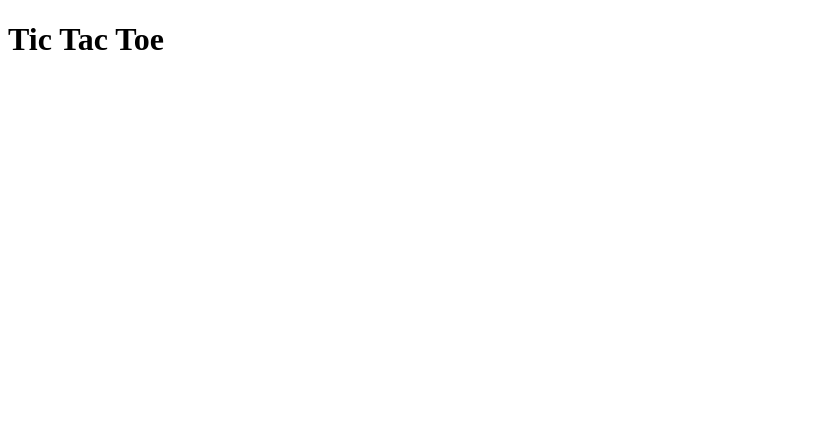
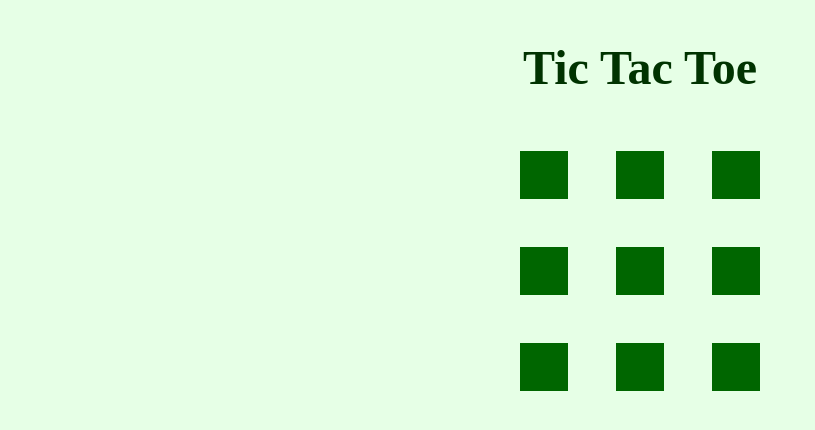
Before and after one commit to haridasnykiel/FCC_TicTacToe, a website: page index.html in a window 1280 px wide. Shown: the whole page, without its empty margins (0-815 px from the left). Drawn offline with Linux system fonts and the light colour scheme.

Commit message:
Adding some HTML and CSS to the web page.

```diff
--- a/index.html
+++ b/index.html
@@ -9,5 +9,22 @@
   </head>
   <body>
     <h1>Tic Tac Toe</h1>
+    <section id="selections">
+      <div id="top_row" class="main_selectors">
+        <div class="top"></div>
+        <div class="top"></div>
+        <div class="top"></div>
+      </div>
+      <div id="mid_row" class="main_selectors">
+        <div class="mid"></div>
+        <div class="mid"></div>
+        <div class="mid"></div>
+      </div>
+      <div id="bottom_row" class="main_selectors">
+        <div class="bottom"></div>
+        <div class="bottom"></div>
+        <div class="bottom"></div>
+      </div>
+    </section>
   </body>
 </html>
--- a/styles.css
+++ b/styles.css
@@ -0,0 +1,33 @@
+* {
+    box-sizing: border-box;
+    font-family: 'Times New Roman', Times, serif;
+    font-size: 24px;
+}
+
+body {
+  background-color: #e6ffe6;
+  display: flex;
+  flex-direction: column;
+  align-items: center;
+}
+
+h1 {
+  font-size: 2em;
+  color: #003300;
+}
+
+#selections {
+  display: flex;
+  flex-direction: column;
+}
+
+.main_selectors {
+  display: flex;
+}
+
+.main_selectors div {
+  width: 2em;
+  height: 2em;
+  background-color: #006600;
+  margin: 1em;
+}
```
